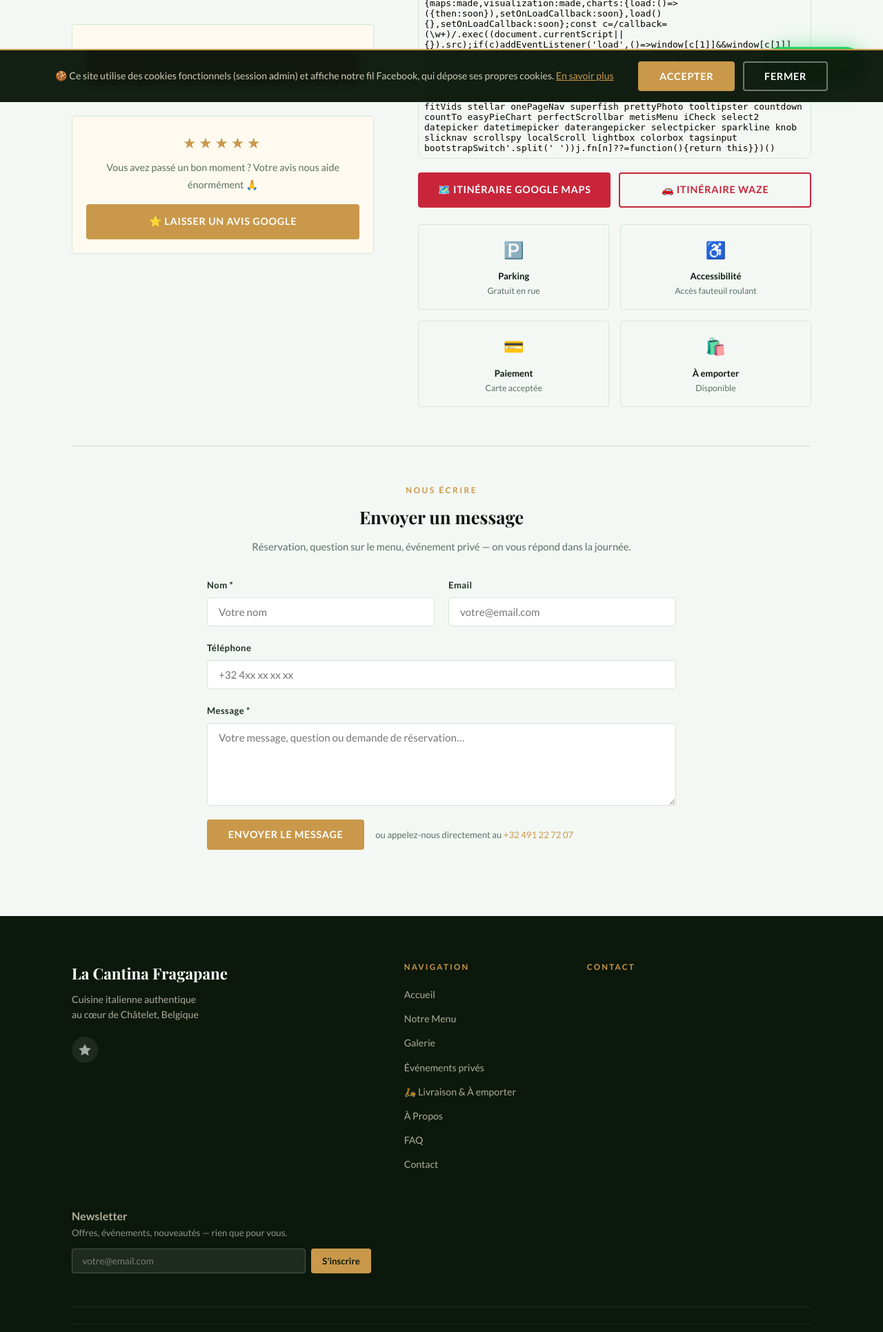
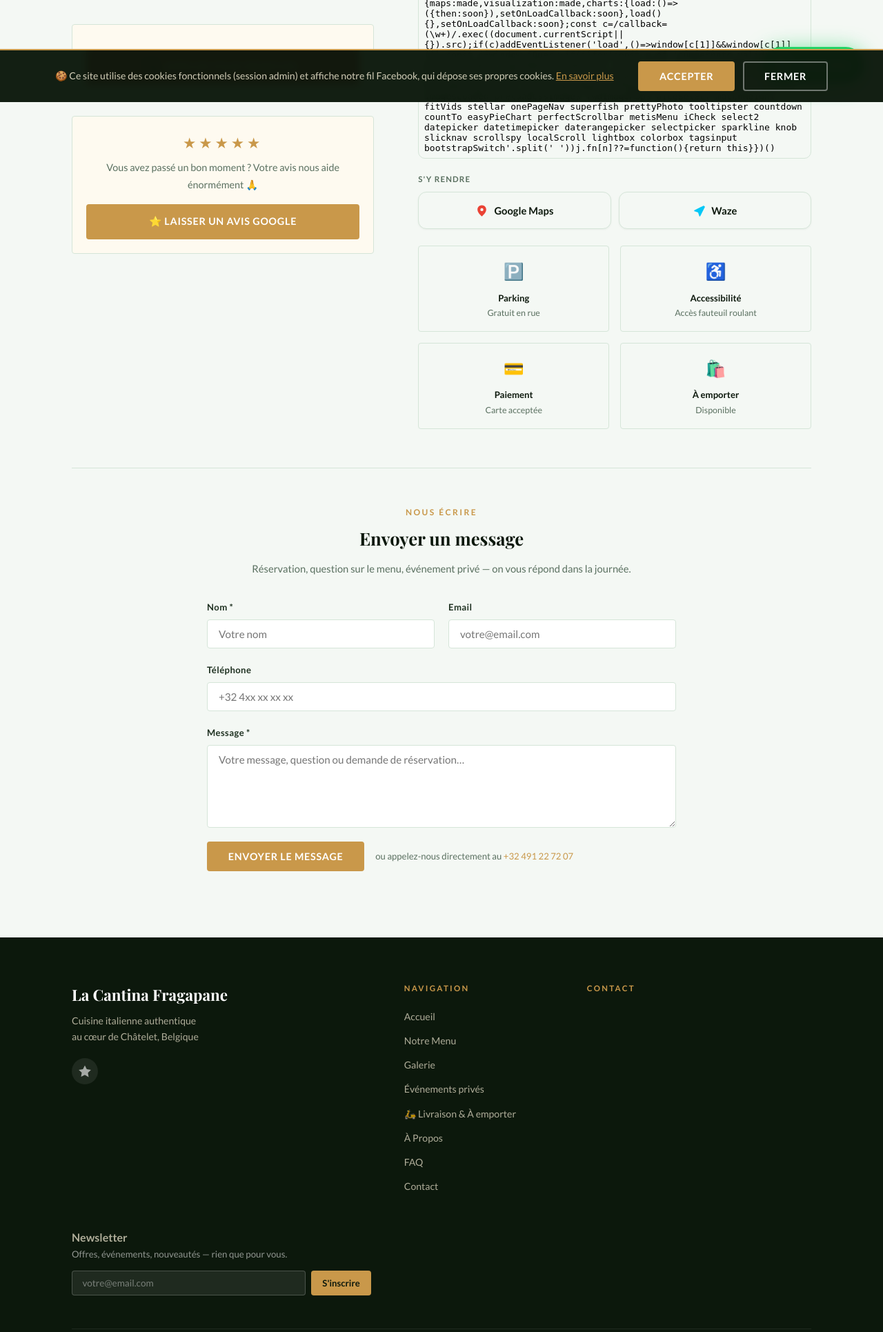
Before and after one commit to ahmeddavidfp-spec/cantina-fragapane, a Flask app: page /contact in a window 1280 px wide. Shown: the part 652-2583 px from the top of the page at 69% size. Run offline with Flask 3, Linux system fonts and the light colour scheme; data that the repository does not hold is empty; parts of the project's set-up code (start-up, migrations or seed data) failed here and were passed over; some libraries are stand-ins or nearby versions; some web fonts are replaced.

Commit message:
Contact : boutons itineraire redesign pro (icones SVG marque, libelles courts, hover)
Co-Authored-By: Claude Opus 4.8 <noreply@anthropic.com>

```diff
--- a/templates/contact.html
+++ b/templates/contact.html
@@ -130,13 +130,26 @@
 
         {# ── Itinéraire (Google Maps + Waze) ── #}
         {% set nav_dest = (info.get('address','') ~ ', ' ~ info.get('city','') ~ ', Belgique')|urlencode %}
-        <div style="margin-top:1.25rem; display:flex; gap:.75rem; flex-wrap:wrap;">
-          <a href="https://www.google.com/maps/dir/?api=1&destination={{ nav_dest }}"
-             target="_blank" rel="noopener" class="btn btn-primary"
-             style="flex:1; justify-content:center; min-width:160px;">🗺️ Itinéraire Google Maps</a>
-          <a href="https://waze.com/ul?q={{ nav_dest }}&navigate=yes"
-             target="_blank" rel="noopener" class="btn btn-outline"
-             style="flex:1; justify-content:center; min-width:160px;">🚗 Itinéraire Waze</a>
+        <style>
+          .dir-label{font-size:.72rem;font-weight:700;letter-spacing:.1em;text-transform:uppercase;color:var(--text-lt);margin:1.25rem 0 .55rem;}
+          .dir-row{display:flex;gap:.7rem;}
+          .dir-btn{flex:1;display:flex;align-items:center;justify-content:center;gap:.5rem;padding:.85rem .5rem;
+                   border-radius:12px;background:var(--light);border:1px solid var(--border);color:var(--dark);
+                   font-weight:700;font-size:.92rem;text-decoration:none;box-shadow:0 1px 3px rgba(0,0,0,.05);
+                   transition:all .2s ease;}
+          .dir-btn:hover{border-color:var(--gold);transform:translateY(-2px);box-shadow:0 6px 16px rgba(0,0,0,.08);}
+          .dir-btn svg{flex-shrink:0;}
+        </style>
+        <div class="dir-label">S'y rendre</div>
+        <div class="dir-row">
+          <a class="dir-btn" href="https://www.google.com/maps/dir/?api=1&destination={{ nav_dest }}" target="_blank" rel="noopener">
+            <svg width="19" height="19" viewBox="0 0 24 24" fill="#EA4335"><path d="M12 2C7.58 2 4 5.58 4 10c0 5.25 7 11.5 7.3 11.77.4.35.99.35 1.4 0C13 21.5 20 15.25 20 10c0-4.42-3.58-8-8-8zm0 10.75A2.75 2.75 0 1 1 12 7.25a2.75 2.75 0 0 1 0 5.5z"/></svg>
+            Google Maps
+          </a>
+          <a class="dir-btn" href="https://waze.com/ul?q={{ nav_dest }}&navigate=yes" target="_blank" rel="noopener">
+            <svg width="19" height="19" viewBox="0 0 24 24" fill="#05C8F7"><path d="M20.94 3.06a1 1 0 0 0-1.09-.22L3.43 11.2a1 1 0 0 0 .12 1.86l6.5 2.15 2.15 6.5a1 1 0 0 0 1.86.12l8.38-16.42a1 1 0 0 0-.4-1.25z"/></svg>
+            Waze
+          </a>
         </div>
 
         <div style="margin-top:1.5rem; display:grid; grid-template-columns:1fr 1fr; gap:1rem;">
```
